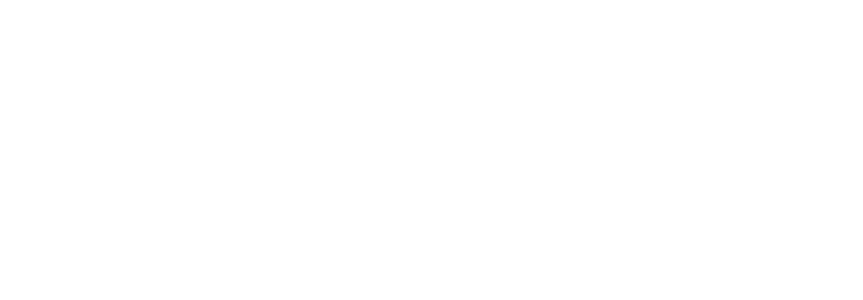
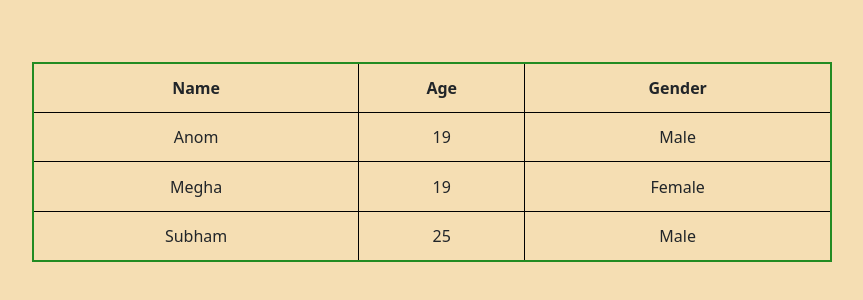
Before and after one commit to Uni-Libro/Admin-Panel, a React (Create React App) app: page /table in a window 1280 px wide. Before the commit this address had no page. Shown: the part 238-538 px from the top of the page, without its empty margins (208-1071 px from the left). Built offline with nearby package versions, Linux system fonts and the light colour scheme.

Commit message:
table plate created & login page fixed

```diff
--- a/src/App.js
+++ b/src/App.js
@@ -1,8 +1,8 @@
 import "bootstrap/dist/css/bootstrap.min.css"
-import "./App.css"
 import React from "react"
 import { BrowserRouter, Routes, Route } from "react-router-dom"
 import Auth from "./Auth"
+import Table from "./Table"
 
 
 function App() {
@@ -10,6 +10,7 @@ function App() {
     <BrowserRouter>
       <Routes>
         <Route path="/auth" element={<Auth />} />
+        <Route path="/table" element={<Table />} />
       </Routes>
     </BrowserRouter>
   )
--- a/src/App.css
+++ b/src/Auth-design.css
@@ -1,5 +1,5 @@
 .Auth-form-container {
-  background: linear-gradient(-45deg, #c5c5c5, #7b7a7a, #525252, #303030);
+  background: linear-gradient(-45deg, #496b73, #274046, #1d3035);
   background-size: 400% 400%;
   animation: gradient 15s ease infinite;
 
@@ -16,7 +16,7 @@
   padding-top: 30px;
   padding-bottom: 20px;
   border-radius: 15px;
-  background-color: rgb(0, 0, 0);
+  background-color: rgb(2, 23, 20);
 }
 
 .Auth-form-content {
@@ -51,7 +51,7 @@ label {
   text-transform: uppercase;
   transition: 0.5s;
   background-size: 200% auto;
-  color: rgb(0, 0, 0);
+  color: rgb(2, 23, 20);
   font-weight: 550;
   border-radius: 10px;
   display: block;
@@ -64,21 +64,23 @@ label {
 }
 
 .form-control {
-  background-color: rgb(0, 0, 0);
+  background-color: rgb(2, 23, 20);
   border: none;
   border-bottom: 1px solid rgb(181, 181, 181);
   color: rgb(181, 181, 181);
+  border-radius: 0;
   font-size: 14px;
   font-weight: 600;
   margin-bottom: 1.5em;
 }
 
 .form-control:focus {
-  background-color: rgb(0, 0, 0);
+  background-color: rgb(2, 23, 20);
   border: none;
   border-bottom: 2px solid rgb(181, 181, 181);
   color: rgb(181, 181, 181);
   font-size: 14px;
+  border-radius: 0;
   font-weight: 650;
   margin-bottom: 1.5em;
   box-shadow: none;
--- a/src/Auth.js
+++ b/src/Auth.js
@@ -1,4 +1,5 @@
 import React from "react"
+import "./Auth-design.css"
 
 export default function (props) {
   return (
@@ -23,7 +24,7 @@ export default function (props) {
             />
           </div>
           <div className="d-grid gap-2 mt-3">
-            <button type="submit" className="btn-grad">
+            <button type="submit" className="btn-grad" >
               Submit
             </button>
           </div>
--- /dev/null
+++ b/src/Table-design.css
@@ -0,0 +1,24 @@
+.Table {
+  width: 100%;
+  height: 100vh;
+  display: flex;
+  justify-content: center;
+  align-items: center;
+  background-color: wheat;
+}
+
+table {
+  border: 2px solid forestgreen;
+  width: 800px;
+  height: 200px;
+}
+
+td {
+  border: 1px solid black;
+  text-align: center;
+}
+
+th {
+  border: 1px solid black;
+  text-align: center;
+}
--- /dev/null
+++ b/src/Table.js
@@ -0,0 +1,31 @@
+import React from "react"
+import "./Table-design.css"
+
+const data = [
+  { name: "Anom", age: 19, gender: "Male" },
+  { name: "Megha", age: 19, gender: "Female" },
+  { name: "Subham", age: 25, gender: "Male" },
+]
+
+export default function (props) {
+  return (
+    <div className="Table">
+      <table>
+        <tr>
+          <th>Name</th>
+          <th>Age</th>
+          <th>Gender</th>
+        </tr>
+        {data.map((val, key) => {
+          return (
+            <tr key={key}>
+              <td>{val.name}</td>
+              <td>{val.age}</td>
+              <td>{val.gender}</td>
+            </tr>
+          )
+        })}
+      </table>
+    </div>
+  );
+}
```
